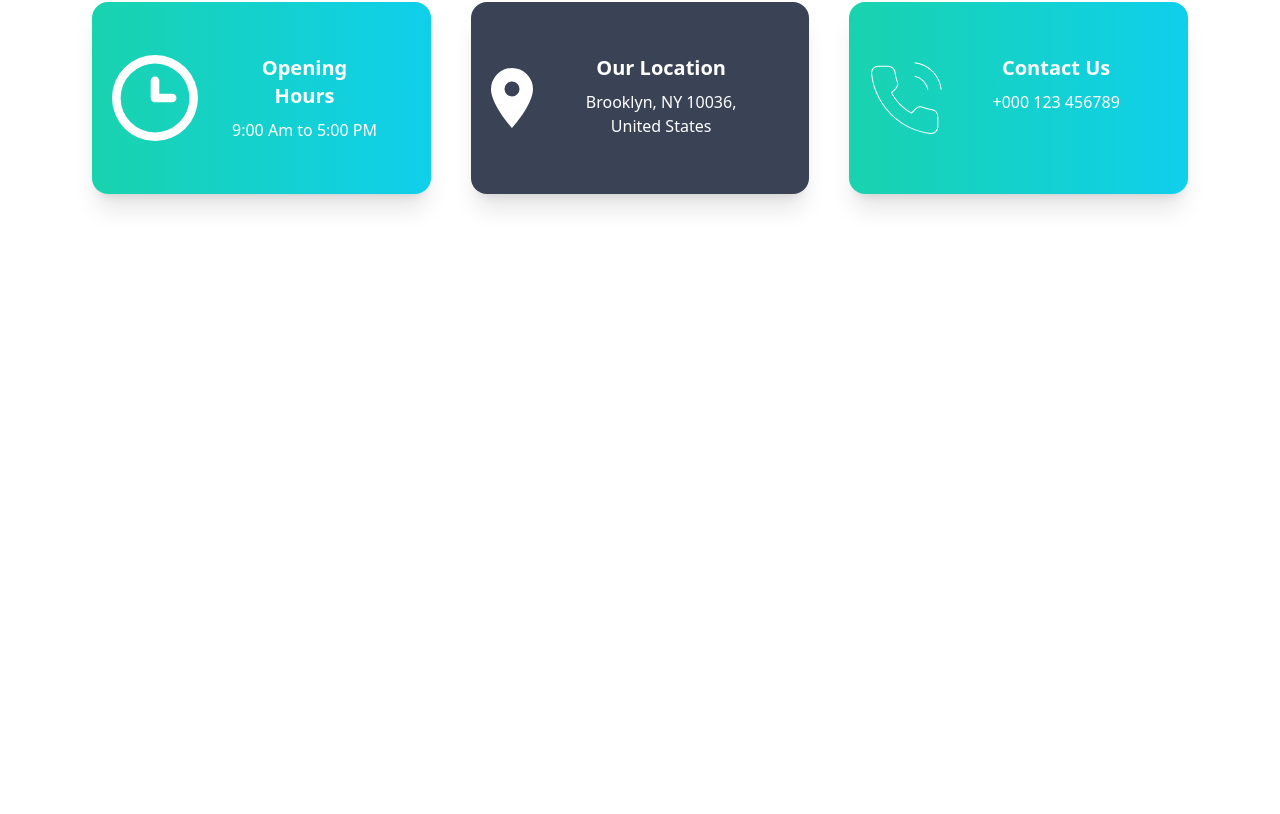
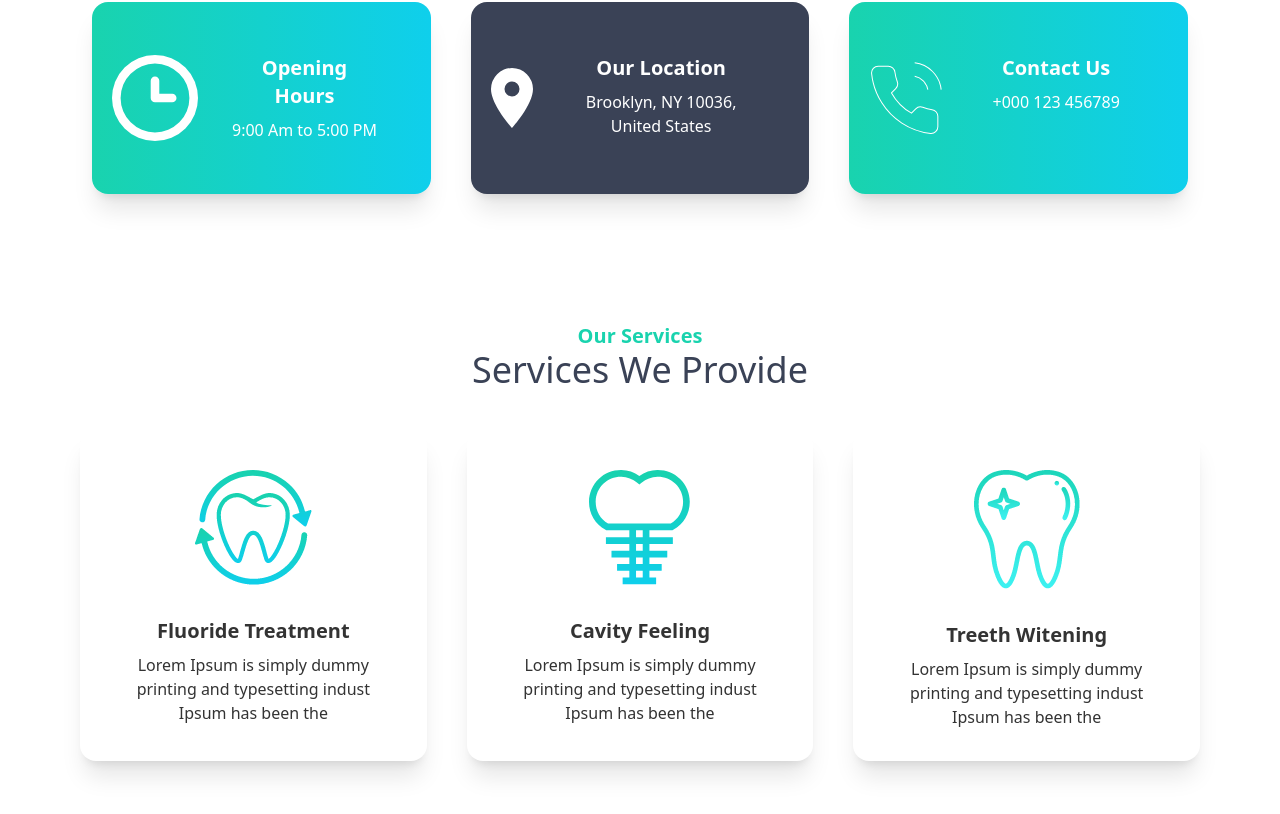
Before and after one commit to rakibahmeddev/doctor-portal, a React (Create React App) app: page / in a window 1280 px wide. Shown: the part 934-1748 px from the top of the page. Before the commit the page ends 1168 px from the top, so only its background shows below. Built offline with nearby package versions, Linux system fonts and the light colour scheme.

Commit message:
service area done

```diff
--- a/src/Pages/Home/Home.js
+++ b/src/Pages/Home/Home.js
@@ -1,12 +1,14 @@
 import React from "react";
 import Banner from "./Banner";
 import Info from "./Info";
+import Services from "./Services";
 
 const Home = () => {
   return (
-    <div>
+    <div className="px-20">
       <Banner></Banner>
       <Info></Info>
+      <Services></Services>
     </div>
   );
 };
--- a/src/Pages/Home/Info.js
+++ b/src/Pages/Home/Info.js
@@ -6,7 +6,7 @@
 
 const Info = () => {
   return (
-    <div className="grid grid-cols-1 md:grid-cols-2 lg:grid-cols-3 gap-4 mx-20 my-10">
+    <div className="grid grid-cols-1 md:grid-cols-2 lg:grid-cols-3 gap-4 my-10">
       <InfoCard
         bgClass="bg-gradient-to-r from-secondary to-primary"
         img={clock}
--- /dev/null
+++ b/src/Pages/Home/Service.js
@@ -0,0 +1,17 @@
+import React from "react";
+
+const Service = ({ service }) => {
+  return (
+    <div class="card w-full bg-base-100 shadow-xl">
+      <figure class="px-10 pt-10">
+        <img src={service.img} alt="Shoes" class="rounded-xl" />
+      </figure>
+      <div class="card-body items-center text-center">
+        <h2 class="card-title">{service.name}</h2>
+        <p>{service.description}</p>
+      </div>
+    </div>
+  );
+};
+
+export default Service;
--- /dev/null
+++ b/src/Pages/Home/Services.js
@@ -0,0 +1,48 @@
+import React from "react";
+import Service from "./Service";
+import fluoride from "../../assets/images/fluoride.png";
+import cavity from "../../assets/images/cavity.png";
+import whitening from "../../assets/images/whitening.png";
+
+const Services = () => {
+  const services = [
+    {
+      _id: 1,
+      name: "Fluoride Treatment",
+      description:
+        "Lorem Ipsum is simply dummy printing and typesetting indust Ipsum has been the",
+      img: fluoride,
+    },
+    {
+      _id: 2,
+      name: "Cavity Feeling",
+      description:
+        "Lorem Ipsum is simply dummy printing and typesetting indust Ipsum has been the",
+      img: cavity,
+    },
+    {
+      _id: 3,
+      name: "Treeth Witening",
+      description:
+        "Lorem Ipsum is simply dummy printing and typesetting indust Ipsum has been the",
+      img: whitening,
+    },
+  ];
+  return (
+    <div className="mt-32 mb-5 pb-20">
+      <div className="text-center">
+        <h3 className="text-xl font-bold text-secondary">Our Services</h3>
+        <h2 className="text-4xl font-medium text-accent">
+          Services We Provide
+        </h2>
+      </div>
+      <div className="grid grid-cols-1 md:grid-cols-2 lg:grid-cols-3 gap-10  my-10">
+        {services.map((service) => (
+          <Service key={service._id} service={service}></Service>
+        ))}
+      </div>
+    </div>
+  );
+};
+
+export default Services;
```
